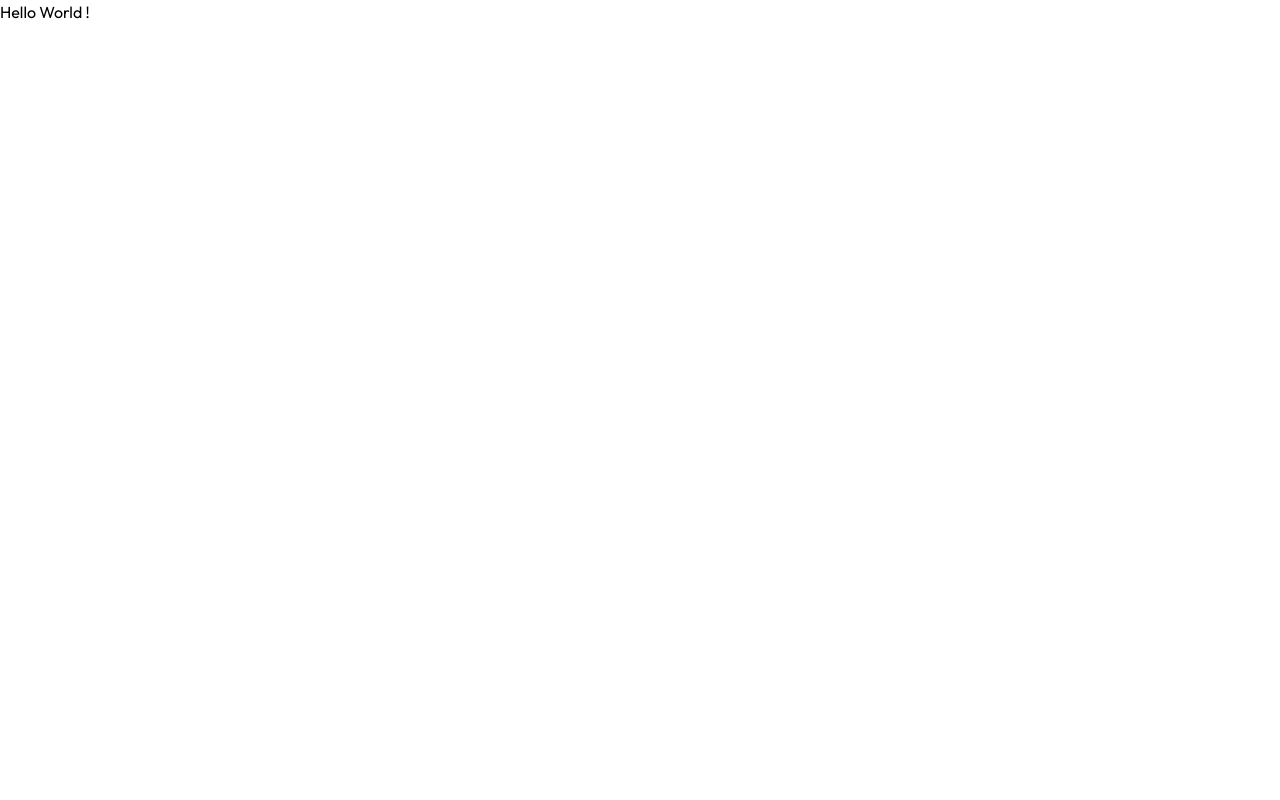
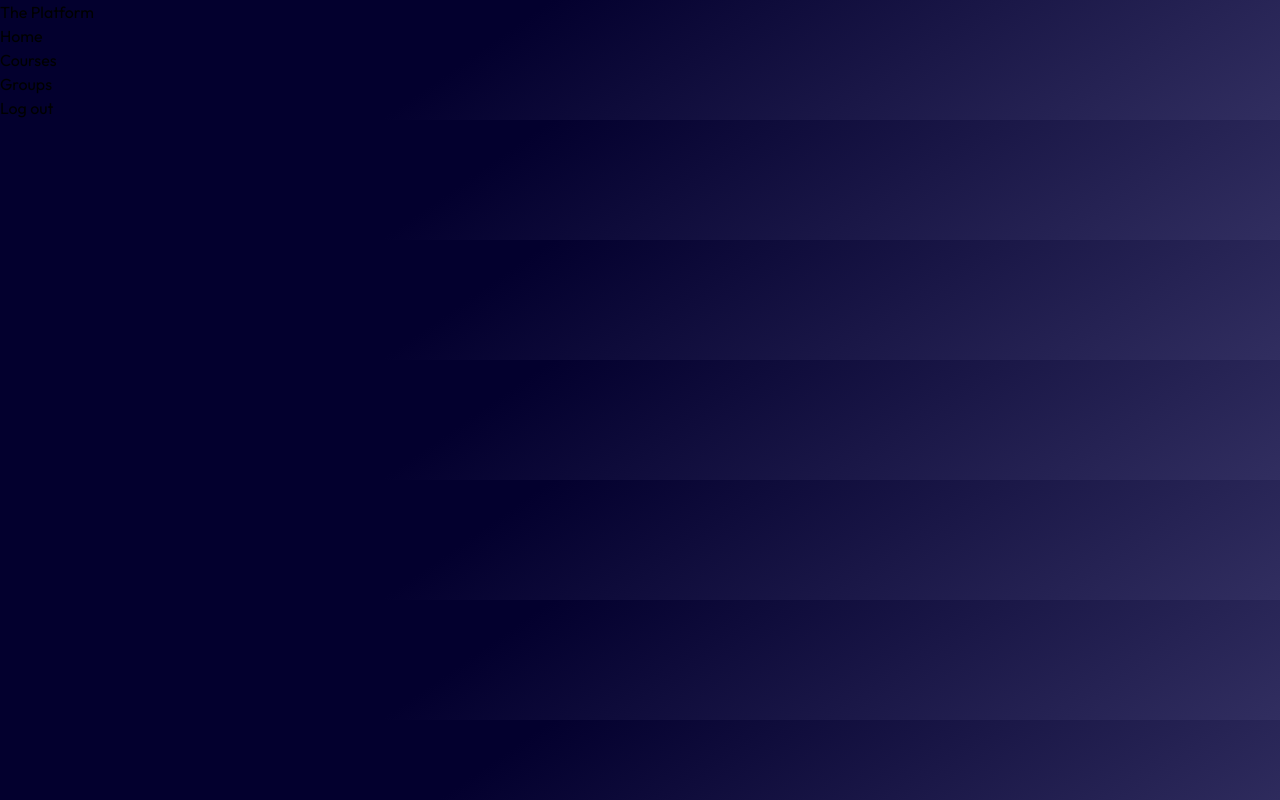
Before and after one commit to AbdulazizGH7/The-Platform, a React (Vite) app: page / in a window 1280 px wide. Built offline with nearby package versions, Linux system fonts and the light colour scheme.

Commit message:
Created the Navbar component

```diff
--- a/index.html
+++ b/index.html
@@ -3,10 +3,10 @@
   <head>
     <meta charset="UTF-8" />
     <meta name="viewport" content="width=device-width, initial-scale=1.0" />
-    <link rel="stylesheet" href="https://fonts.googleapis.com/css?family=Outfit">
+    <link rel="stylesheet" href="https://fonts.googleapis.com/css?family=Outfit:300,400,500,600,700,800,900">
     <title>The Platform</title>
   </head>
-  <body>
+  <body class="min-h-lvh px-6 py-4 mr-auto ml-auto relative">
     <div id="root"></div>
     <script type="module" src="/src/main.jsx"></script>
   </body>
--- a/src/App.jsx
+++ b/src/App.jsx
@@ -1,7 +1,10 @@
+import Navbar from "./Components/Navbar"
+
 function App() {
   return (
     <>
-      <h1 className="font-bold text-xl mt-4 text-center text-green-300">Hello World !</h1>
+    <Navbar></Navbar>
+
     </>
   )
 }
--- /dev/null
+++ b/src/Components/Navbar.jsx
@@ -0,0 +1,17 @@
+import React from 'react'
+
+function Navbar() {
+  return (
+    <nav className='sticky top-0 left-0 right-0 flex justify-between items-center px-6 py-4 mx-auto z-10 backdrop-blur-sm' styles={{ maxWidth: '2000px', width: '98%' }}>
+        <h1 className='text-gray-100 font-semibold text-lg lg:text-xl  '>The Platform</h1>
+        <ul className='flex gap-5'>
+            <li className='text-gray-100 font-light text-lg lg:text-xl hidden sm:list-item'>Home</li>
+            <li className='text-gray-100 font-light text-lg lg:text-xl hidden sm:list-item'>Courses</li>
+            <li className='text-gray-100 font-light text-lg lg:text-xl hidden sm:list-item'>Groups</li>
+            <li className='text-gray-100 font-light text-lg lg:text-xl'>Log out</li>
+        </ul>
+    </nav>
+  )
+}
+
+export default Navbar
--- a/src/index.css
+++ b/src/index.css
@@ -3,5 +3,8 @@
 @tailwind utilities;
 
 body{
+    max-width: 2000px; width: 98%;
     font-family: "outfit", sans-serif;
+    background: rgb(3,0,46);
+    background: linear-gradient(145deg, rgba(3,0,46,1) 38%, rgba(49,46,96,1) 100%);
 }
```
